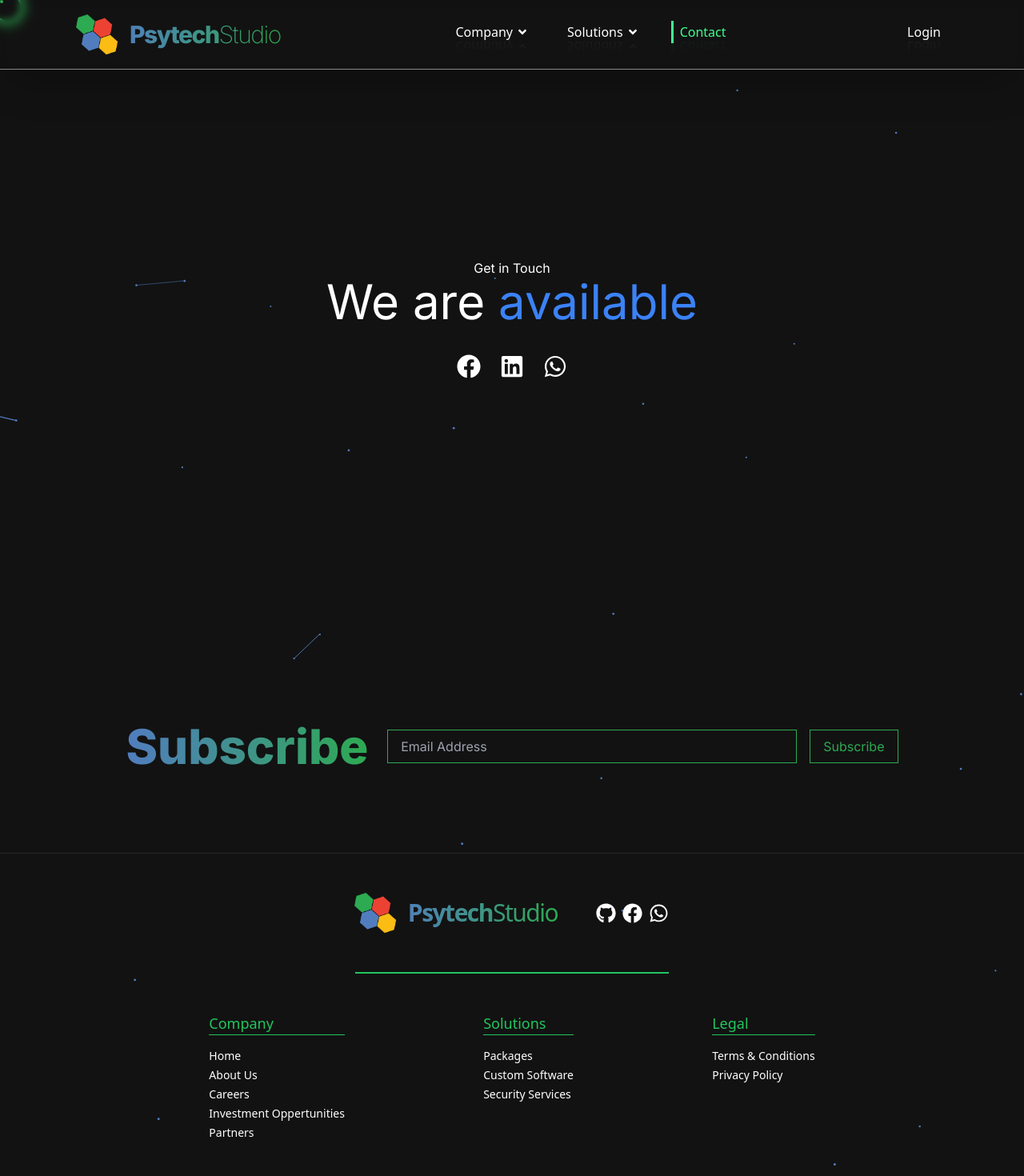
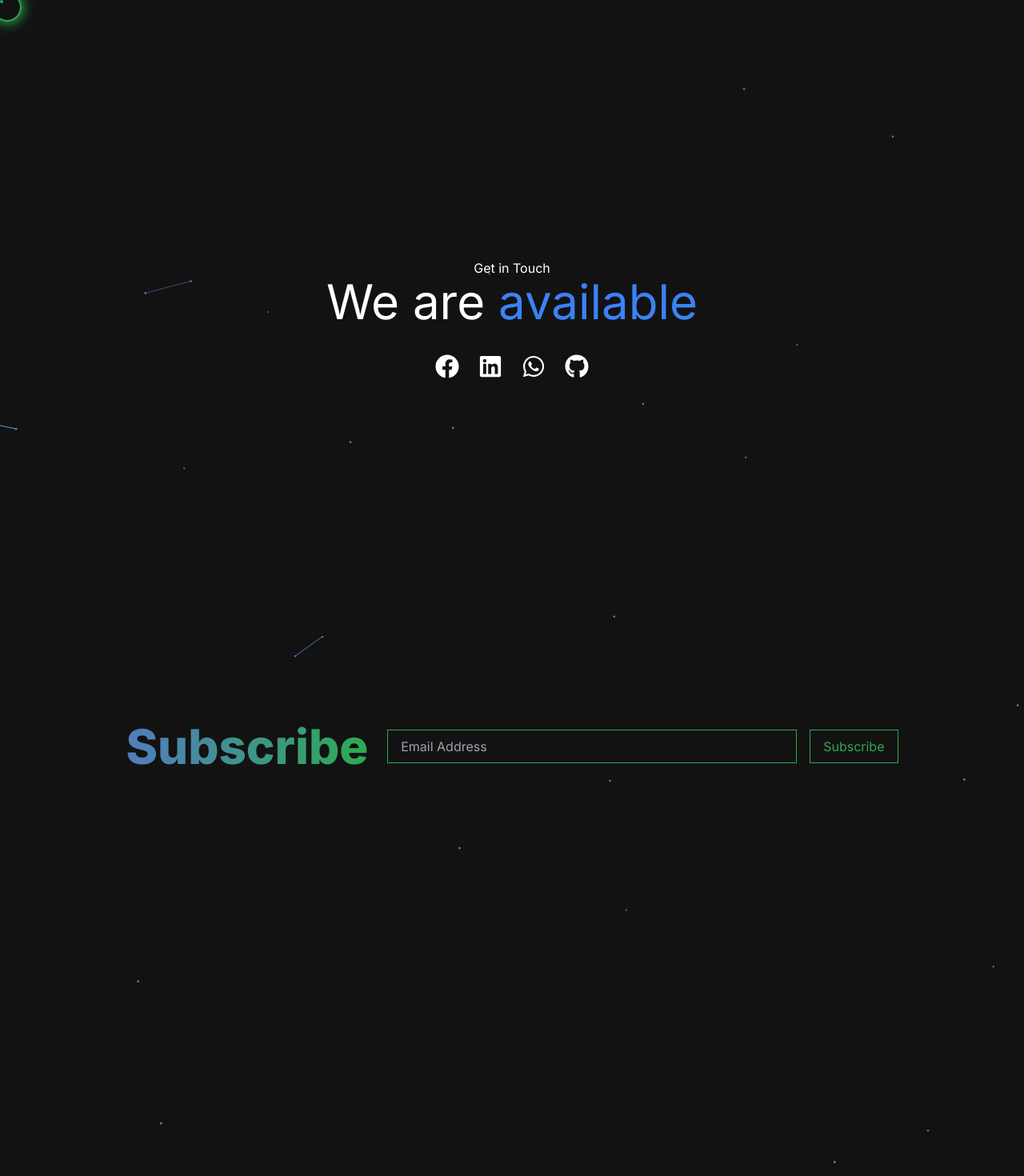
Before and after one commit to christiaan-fourie/psytech, a Next.js app: page /contact in a window 1280 px wide. Shown: the top 1470 px of the page at 80% size. After the commit the page ends 1066 px from the top, so only its background shows below. Built offline with nearby package versions, Linux system fonts and the light colour scheme.

Commit message:
Update page.jsx

```diff
--- a/app/contact/page.jsx
+++ b/app/contact/page.jsx
@@ -1,17 +1,12 @@
-import Header from '@/components/Header/Header'
 import React from 'react'
 import Link from 'next/link'
 
-import { FaFacebook, FaTwitter, FaWhatsapp, FaLinkedin } from 'react-icons/fa'
+import { FaFacebook, FaTwitter, FaWhatsapp, FaLinkedin, FaGithub } from 'react-icons/fa'
 import ParticleSystem from '@/components/ParticleSystem/ParticleSystem'
-import Footer from '@/components/Footer/Footer'
 
 export default function page() {
   return (
     <div>
-        <Header />
-
-
         <div className='flex flex-col md:flex-row justify-center items-center min-h-screen'>
             <div className='flex flex-col justify-center items-center'>
                 <div className=' text-center z-0'>
@@ -23,6 +18,7 @@ export default function page() {
                         <Link className='hover:bg-[#2daa52] rounded-full p-1 transition-all duration-500' href="https://www.linkedin.com/" target='_blank'> <FaLinkedin size={30} /> </Link>
                         {/* Whatsapp */}
                         <Link className='hover:bg-[#2daa52] rounded-full p-1 transition-all duration-500' href="https://wa.me/0718737005" target='_blank'> <FaWhatsapp size={30} /> </Link>
+                        <Link className='hover:bg-[#2daa52] rounded-full p-1 transition-all duration-500' href="https://github.com/PsytechStudio" target='_blank'> <FaGithub size={30} /> </Link>
                     </div>
                 </div>
             </div>
@@ -35,7 +31,6 @@ export default function page() {
             </div>
         </div>
         <ParticleSystem />
-        <Footer />
     </div>
   )
 }
```
